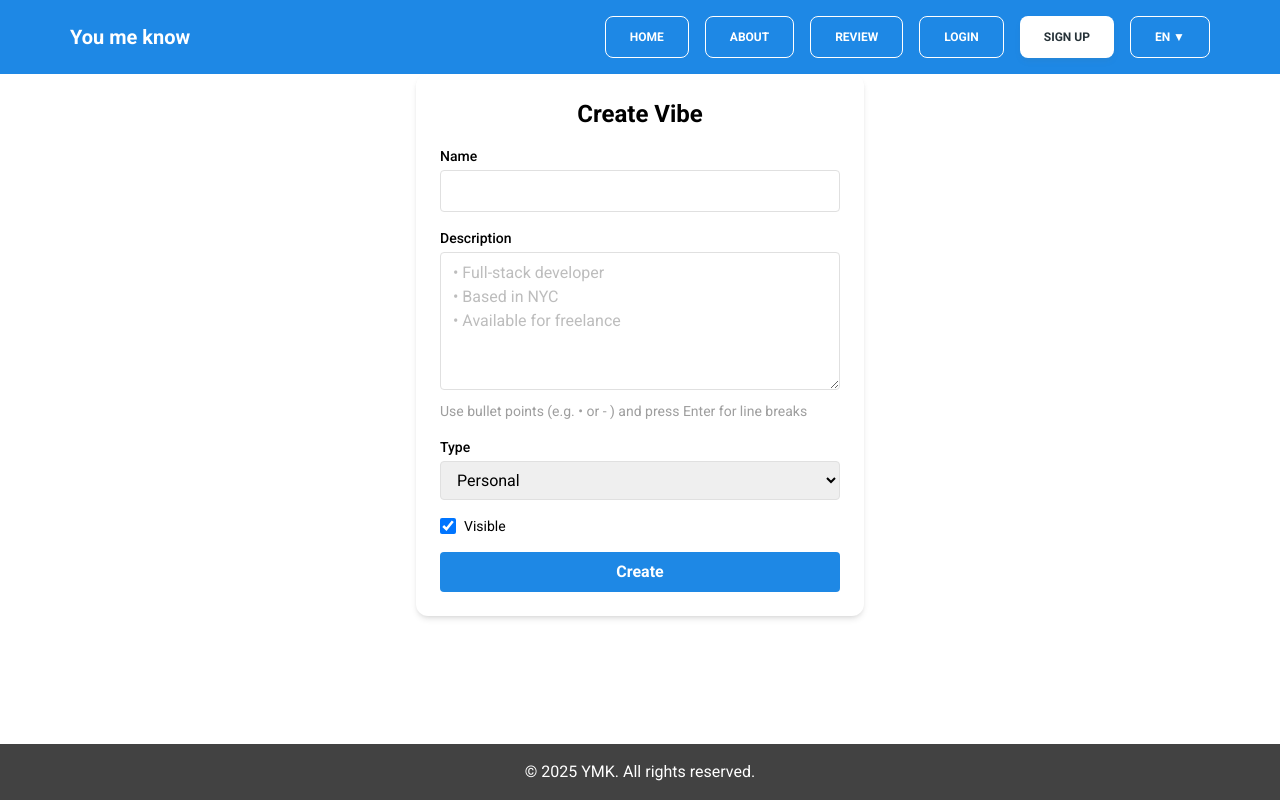
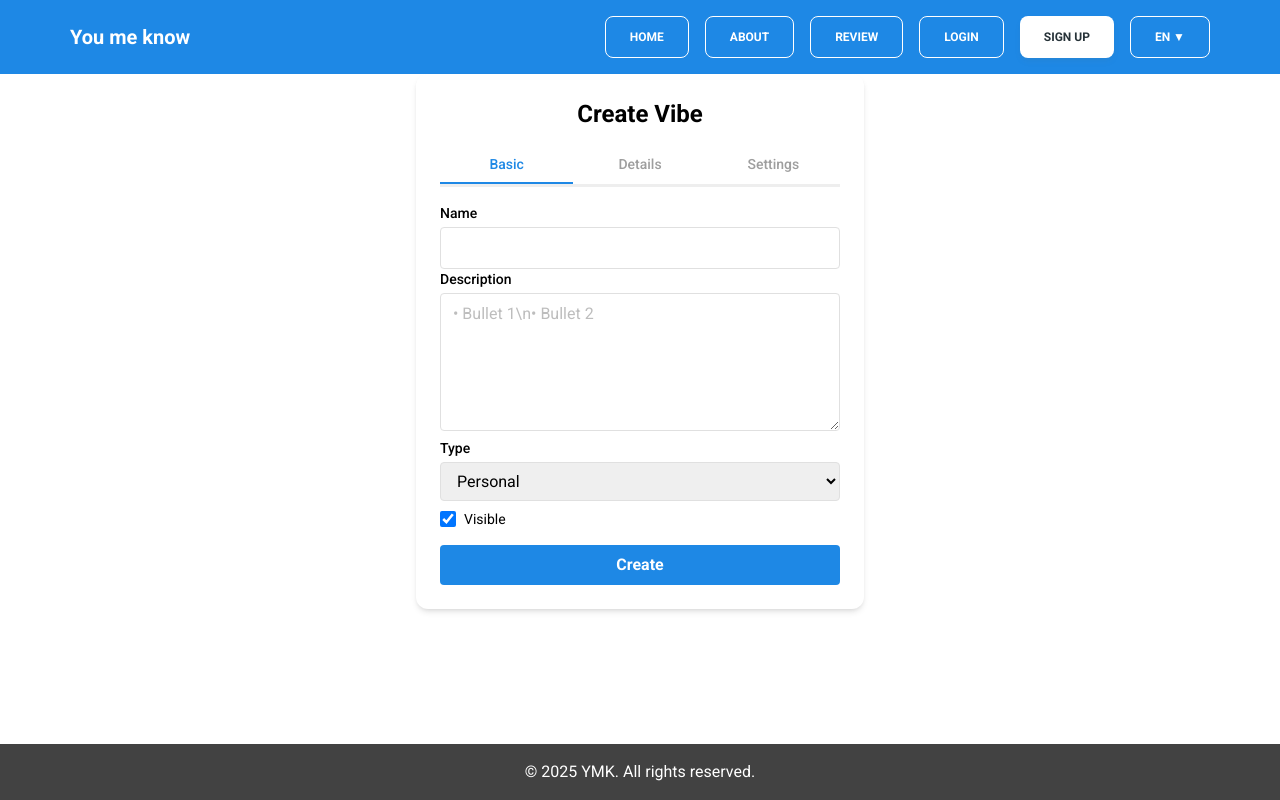
Before and after one commit to BestAltul/YMK, a React (Vite) app: page /create-vibe in a window 1280 px wide. Built offline with nearby package versions, Linux system fonts and the light colour scheme.

Commit message:
VibeForm fixed

```diff
--- a/src/pages/vibe/VibeForm.jsx
+++ b/src/pages/vibe/VibeForm.jsx
@@ -1,13 +1,34 @@
-// components/VibeForm.jsx
 import React, { useState } from "react";
 
 export default function VibeForm({ initialValues = {}, onSubmit }) {
   const [name, setName] = useState(initialValues.name || "");
-  const [description, setDescription] = useState(
-    initialValues.description || "",
-  );
+  const [description, setDescription] = useState(initialValues.description || "");
   const [type, setType] = useState(initialValues.type || "PERSONAL");
   const [visible, setVisible] = useState(initialValues.visible ?? true);
+
+  const [tabs, setTabs] = useState([
+    { id: "basic", label: "Basic", editing: false },
+    { id: "details", label: "Details", editing: false },
+    { id: "settings", label: "Settings", editing: false },
+  ]);
+
+  const [activeTab, setActiveTab] = useState("basic");
+
+  const startEditing = (id) => {
+    setTabs((prev) =>
+      prev.map((tab) =>
+        tab.id === id ? { ...tab, editing: true } : { ...tab, editing: false }
+      )
+    );
+  };
+
+  const stopEditing = (id, newLabel) => {
+    setTabs((prev) =>
+      prev.map((tab) =>
+        tab.id === id ? { ...tab, label: newLabel, editing: false } : tab
+      )
+    );
+  };
 
   const handleSubmit = (e) => {
     e.preventDefault();
@@ -24,7 +45,41 @@ export default function VibeForm({ initialValues = {}, onSubmit }) {
         {initialValues?.id ? "Edit Vibe" : "Create Vibe"}
       </h2>
 
-      {/* Name */}
+
+      <div className="mb-4 flex border-b">
+        {tabs.map(({ id, label, editing }) => (
+          <div key={id} className="flex-1 border-b-2 text-center">
+            {editing ? (
+              <input
+                type="text"
+                autoFocus
+                defaultValue={label}
+                onBlur={(e) => stopEditing(id, e.target.value)}
+                onKeyDown={(e) => {
+                  if (e.key === "Enter") stopEditing(id, e.target.value);
+                }}
+                className="w-full border-b border-blue-600 px-2 py-1 text-sm focus:outline-none"
+              />
+            ) : (
+              <button
+                type="button"
+                onClick={() => setActiveTab(id)}
+                onDoubleClick={() => startEditing(id)}
+                className={`w-full py-2 text-sm font-medium ${
+                  activeTab === id
+                    ? "border-b-2 border-blue-600 text-blue-600"
+                    : "text-gray-500 hover:text-blue-600"
+                }`}
+              >
+                {label}
+              </button>
+            )}
+          </div>
+        ))}
+      </div>
+
+      {activeTab === "basic" && (
+        <div>
         <div>
           <label className="mb-1 block text-sm font-medium">Name</label>
           <input
@@ -35,23 +90,16 @@ export default function VibeForm({ initialValues = {}, onSubmit }) {
             required
           />
         </div>
-
-      {/* Description with bullet points */}
         <div>
           <label className="mb-1 block text-sm font-medium">Description</label>
           <textarea
             className="w-full rounded border border-gray-300 px-3 py-2"
-          placeholder={`• Full-stack developer\n• Based in NYC\n• Available for freelance`}
             rows={5}
+            placeholder="• Bullet 1\n• Bullet 2"
             value={description}
             onChange={(e) => setDescription(e.target.value)}
           />
-        <p className="mt-1 text-sm text-gray-500">
-          Use bullet points (e.g. • or - ) and press Enter for line breaks
-        </p>
         </div>
-
-      {/* Type */}
         <div>
             <label className="mb-1 block text-sm font-medium">Type</label>
             <select
@@ -64,22 +112,35 @@ export default function VibeForm({ initialValues = {}, onSubmit }) {
               <option value="TEMPORARY">Temporary</option>
             </select>
           </div>
-
-      {/* Visible */}
-      <div className="flex items-center space-x-2">
+          <div className="mt-2 flex items-center gap-2">
             <input
               type="checkbox"
               id="visible"
+              className="h-4 w-4"
               checked={visible}
               onChange={() => setVisible(!visible)}
-          className="h-4 w-4"
             />
             <label htmlFor="visible" className="text-sm">
               Visible
             </label>
           </div>
+        </div>
+      )}
 
-      {/* Submit */}
+      {activeTab === "details" && (
+        <div>
+
+        </div>
+      )}
+
+      {activeTab === "settings" && (
+
+          <div>
+
+          </div>
+
+      )}
+
       <button
         type="submit"
         className="w-full rounded bg-blue-600 py-2 font-semibold text-white hover:bg-blue-700"
```
Lines whose indentation alone changed are shown as unchanged.
